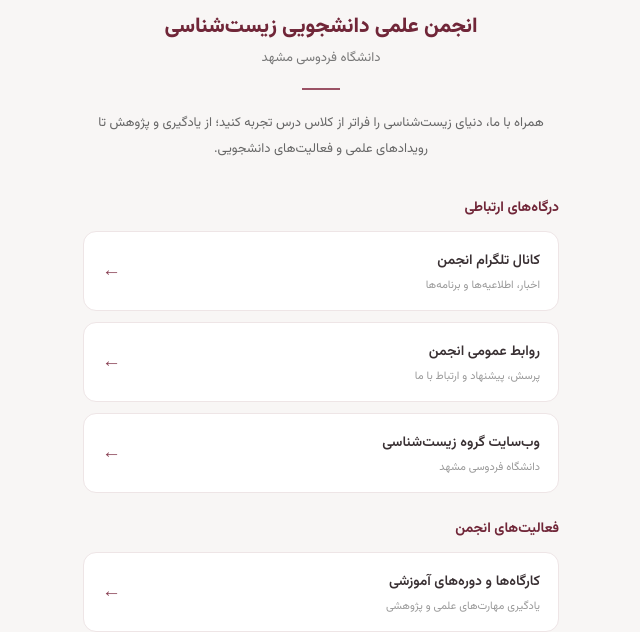
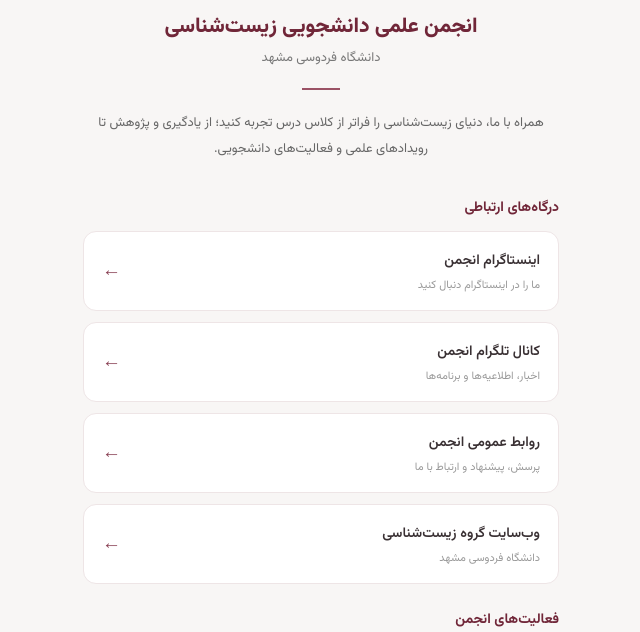
Before and after one commit to yeganehrangamizz-png/biologyfum-link, a plain HTML site: page index.html in a window 1280 px wide. Shown: the part 172-804 px from the top of the page, without its empty margins (319-959 px from the left). Drawn offline with Linux system fonts and the light colour scheme.

Commit message:
Update index.html

```diff
--- a/index.html
+++ b/index.html
@@ -148,7 +148,13 @@ src="https://yeganehrangamizz-png.github.io/biologyfum-link/IMG_3502.PNG"
 <div class="section-title">درگاه‌های ارتباطی</div>
 
 <div class="links">
-
+<a class="link" href="https://instagram.com/fum.biology" target="_blank">
+  <div>
+    <strong>اینستاگرام انجمن</strong>
+    <small>ما را در اینستاگرام دنبال کنید</small>
+  </div>
+  <span class="arrow">←</span>
+</a>
   <a class="link" href="https://t.me/fumbiology" target="_blank">
     <div>
       <strong>کانال تلگرام انجمن</strong>
```
